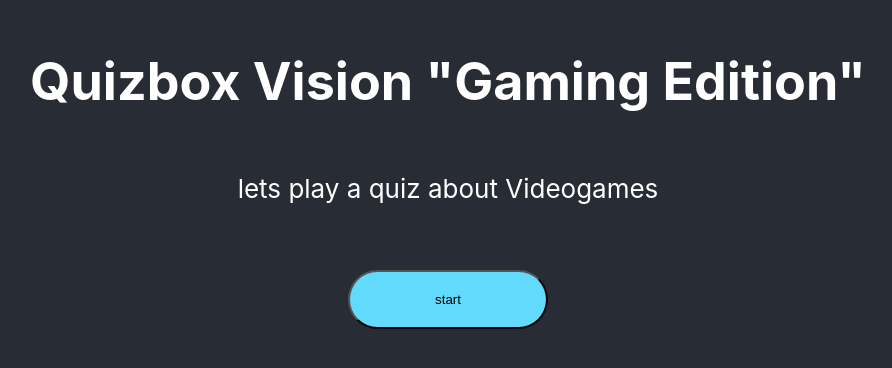
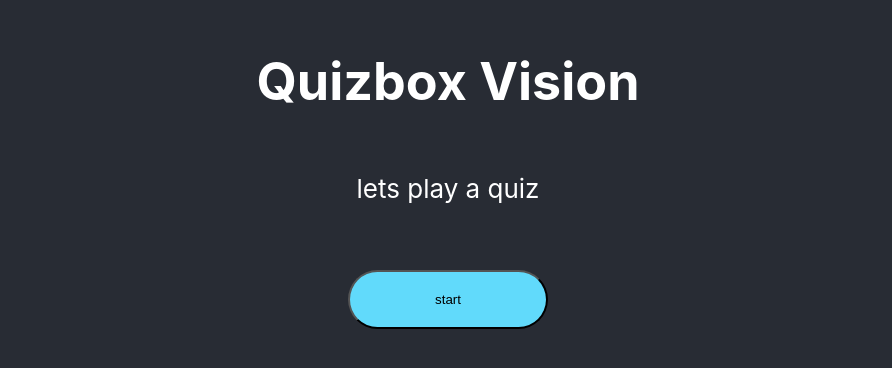
Before and after one commit to alexlecco/quizbox-vision, a React (Create React App) app: page / in a window 1280 px wide. Shown: the part 228-596 px from the top of the page, without its empty margins (192-1084 px from the left). Built offline with nearby package versions, Linux system fonts and the light colour scheme; no server answers.

Commit message:
add question category and difficulty

```diff
--- a/src/App.css
+++ b/src/App.css
@@ -57,3 +57,9 @@
   padding: 20px;
   border-radius: 50px;
 }
+
+.questionFeatures {
+  display: flex;
+  flex-direction: row;
+  justify-content: space-between;
+}
--- a/src/App.js
+++ b/src/App.js
@@ -16,7 +16,7 @@ function App() {
   }, [])
 
   const fetchData = async () => {
-    const APIurl = 'https://opentdb.com/api.php?amount=10&category=15'
+    const APIurl = 'https://opentdb.com/api.php?amount=10'
     const response = await fetch(APIurl)
     const data = await response.json()
     const questions = data.results
@@ -31,10 +31,10 @@ function App() {
         {
           loading ?
             <p>loading questions...</p>
-          : started ?
+          : !started ?
+            <HomeScreen startQuiz={startQuiz} />
+          :
             <QuizScreen questionsData={data}/>
-          :
-            <HomeScreen startQuiz={startQuiz} />
           }
       </header>
     </div>
--- a/src/components/HomeScreen.js
+++ b/src/components/HomeScreen.js
@@ -1,8 +1,8 @@
 const HomeScreen = ({ startQuiz }) => {
   return (
     <>
-      <h1> Quizbox Vision "Gaming Edition" </h1>
-      <p> lets play a quiz about Videogames </p>
+      <h1> Quizbox Vision </h1>
+      <p> lets play a quiz </p>
       <button
         onClick={startQuiz}
         className='App-button'
--- a/src/components/QuizScreen.js
+++ b/src/components/QuizScreen.js
@@ -22,9 +22,15 @@ const QuizScreen = ({questionsData}) => {
         .replace(/&#039;/g, "'");
   }
 
+  console.log("questionsData[0]::::::::::::", questionsData[0])
+
   return(
     <div className='App-container'>
-      <h1>{unescapeHtml(questionsData[0].question)}</h1>
+      <div className='questionFeatures'>
+        <p>category: {unescapeHtml(questionsData[0].category)}</p>
+        <p>difficulty: {questionsData[0].difficulty}</p>
+      </div>
+      <p>{unescapeHtml(questionsData[0].question)}</p>
       <ul>
         {answers.map(answer =>
           <li className='answer'>{answer}</li>)}
```
